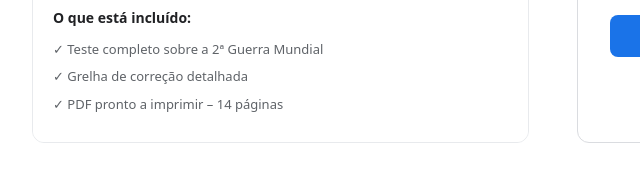
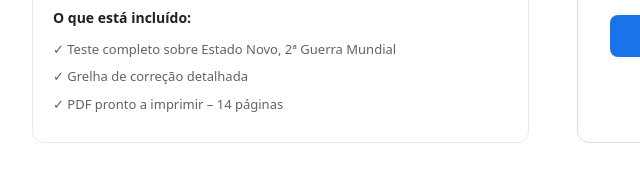
Before and after one commit to phythecreator/ttt, a plain HTML site: page index.html in a window 1280 px wide. Shown: the part 547-728 px from the top of the page, 132-772 px from the left. Drawn offline with Linux system fonts and the light colour scheme.

Commit message:
Update index.html

```diff
--- a/index.html
+++ b/index.html
@@ -41,11 +41,11 @@ input:focus{outline:none;border-color:#1a73e8;box-shadow:0 0 0 1px #1a73e8}
  <div class="preview-card">
   <div class="preview-header"><div class="dot dot-red"></div><div class="dot dot-yellow"></div><div class="dot dot-green"></div><span style="margin-left:8px">Pré-visualização</span></div>
   <div class="preview-body">
-   <iframe src="Teste%20Hist%C3%B3ria%209%C2%BA%20Ano%20.pdf#toolbar=0&navpanes=0&page=1&zoom=110"></iframe>
+   <iframe src="Teste-Historia-9Ano.pdf#toolbar=0&navpanes=0&page=1&zoom=110"></iframe>
   </div>
   <div class="preview-footer">
    <h3>O que está incluído:</h3>
-   <div class="feature">✓ Teste completo sobre a 2ª Guerra Mundial</div>
+   <div class="feature">✓ Teste completo sobre Estado Novo, 2ª Guerra Mundial</div>
    <div class="feature">✓ Grelha de correção detalhada</div>
    <div class="feature">✓ PDF pronto a imprimir – 14 páginas</div>
   </div>
@@ -71,7 +71,7 @@ input:focus{outline:none;border-color:#1a73e8;box-shadow:0 0 0 1px #1a73e8}
 const form = document.getElementById('dlForm');
 const btn = document.getElementById('btn');
 const msg = document.getElementById('okMsg');
-const PDF_URL = 'Teste%20Hist%C3%B3ria%209%C2%BA%20Ano%20.pdf';
+const PDF_URL = 'Teste-Historia-9Ano.pdf';
 
 form.addEventListener('submit', async (e) => {
  e.preventDefault();
@@ -94,7 +94,7 @@ form.addEventListener('submit', async (e) => {
 
  const a = document.createElement('a');
  a.href = PDF_URL;
- a.download = 'Teste História 9º Ano.pdf';
+ a.download = 'Teste-Historia-9Ano.pdf';
  document.body.appendChild(a);
  a.click();
  a.remove();
```
